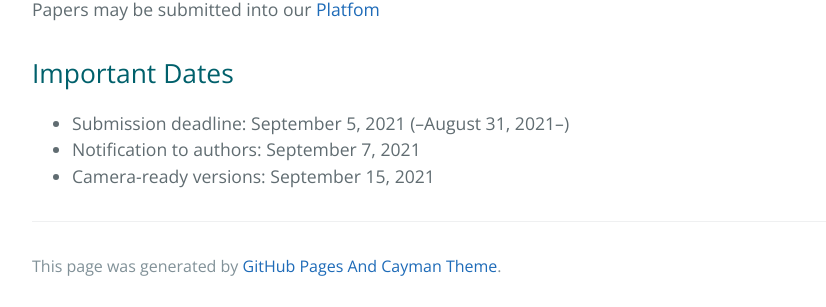
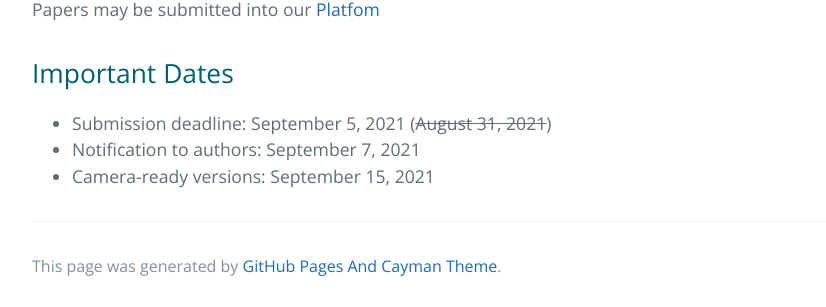
Before and after one commit to cdtsecomane/cdtsecomane.github.io, a Jekyll site: the page built from cfp.md, in a window 1280 px wide. Shown: the part 1917-2224 px from the top of the page, without its empty margins (192-1018 px from the left). Built offline with Jekyll 4.4.1, drawn with Linux system fonts in a browser that asks for light colours; part of the change alters nothing that is shown.

Commit message:
Update cfp.md

```diff
--- a/cfp.md
+++ b/cfp.md
@@ -41,6 +41,6 @@ environment
 Papers may be submitted into our [Platfom](https://easychair.org/conferences/?conf=cdtsecomane2021)
 
 ## Important Dates
-* Submission deadline: September 5, 2021 (--August 31, 2021--)
+* Submission deadline: September 5, 2021 (<strike>August 31, 2021</strike>)
 * Notification to authors: September 7, 2021
 * Camera-ready versions: September 15, 2021
```
